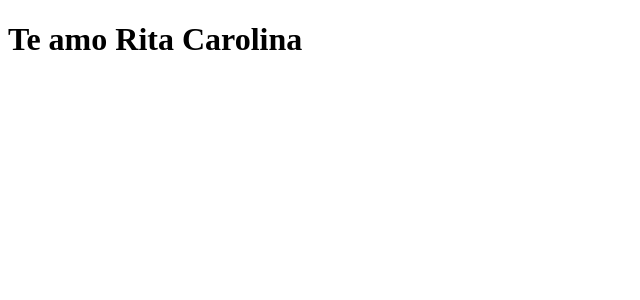
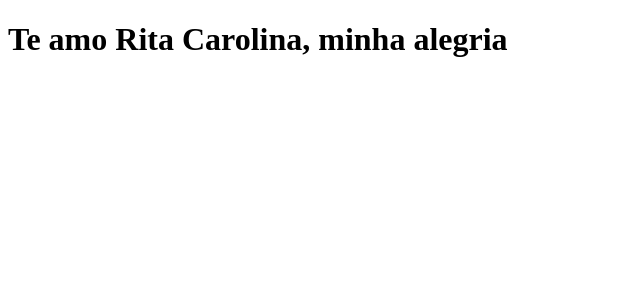
Before and after one commit to gabrielfelice/clone-tabnews, a Next.js app: page / in a window 1280 px wide. Shown: the top 300 px of the page, without its empty margins (0-640 px from the left). Built offline with nearby package versions, Linux system fonts and the light colour scheme.

Commit message:
nova frase

```diff
--- a/pages/index.js
+++ b/pages/index.js
@@ -1,5 +1,5 @@
 function Home() {
-    return <h1>Te amo Rita Carolina</h1>
+    return <h1>Te amo Rita Carolina, minha alegria</h1>
 }
 
 export default Home;
```
